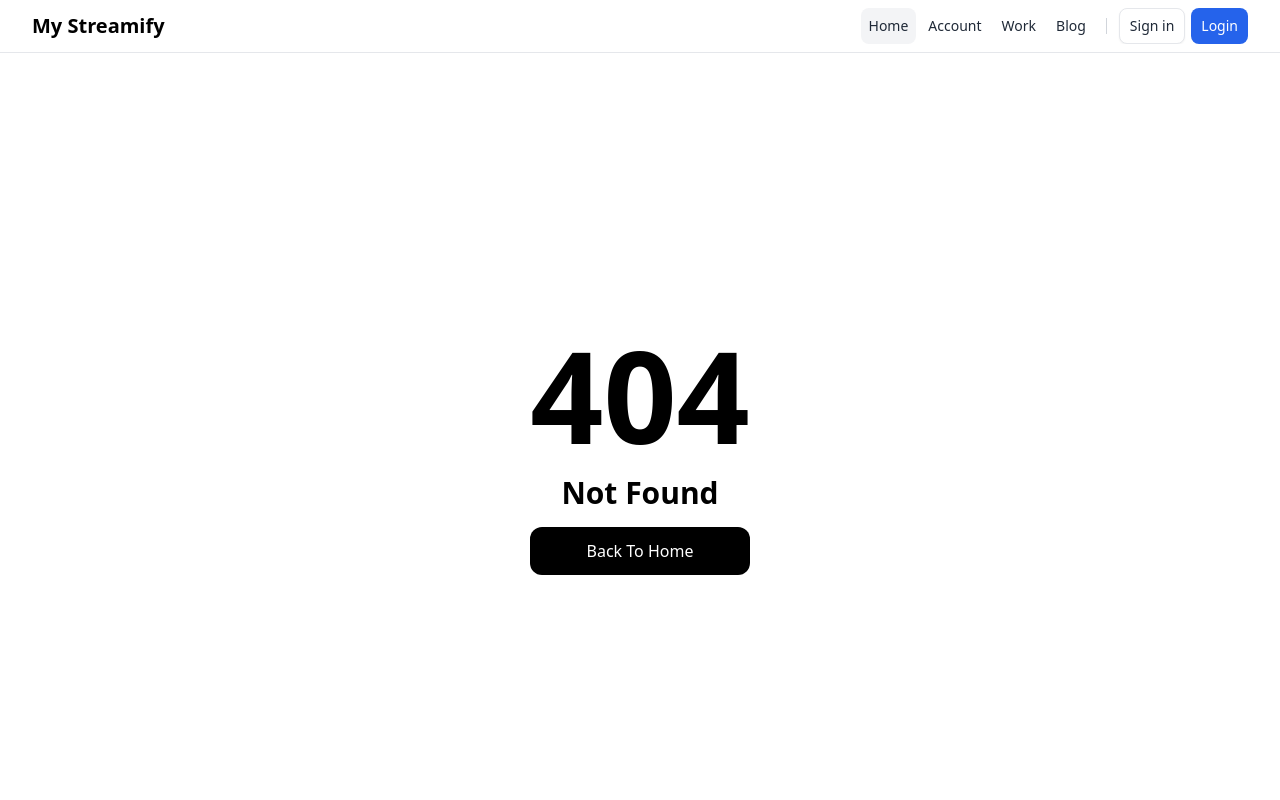
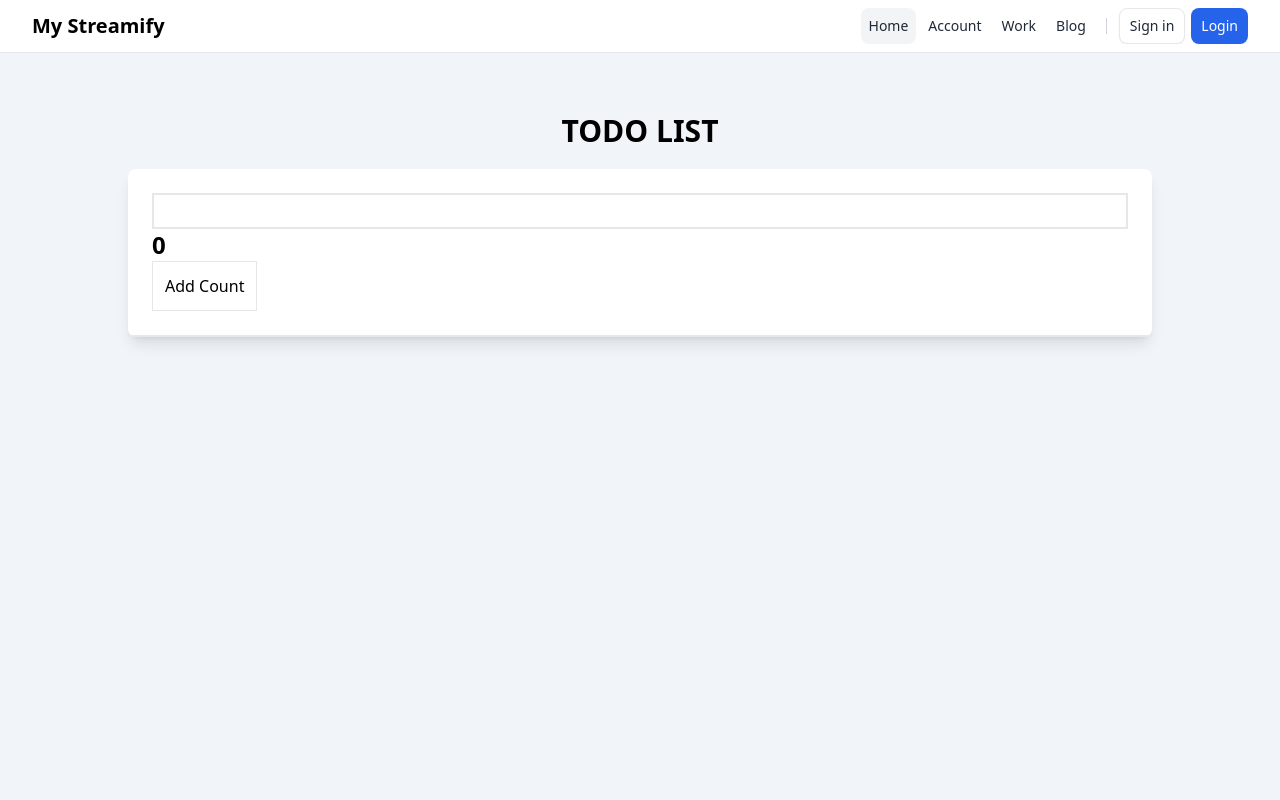
Before and after one commit to yash-nomadic/frontend, a Next.js app: page /todolist in a window 1280 px wide. Before the commit this address had no page. Shown: the top 800 px of the page. Built offline with nearby package versions, Linux system fonts and the light colour scheme.

Commit message:
TO DO LIST

```diff
--- /dev/null
+++ b/src/app/todolist/page.jsx
@@ -0,0 +1,61 @@
+'use client'
+
+import React, { useState } from 'react'
+
+const Todolist = () => {
+
+    // let count = 0;
+    const [count, setCount] = useState(0)
+
+    const addNewTask = (e) => {
+        console.log(e.code);
+
+        if (e.code === 'Enter') {
+            console.log(e.target.value);
+            e.target.value = ''
+
+        }
+
+    }
+
+
+    return (
+        <div className='bg-slate-100 h-screen'>
+            <div className='max-w-[80%] mx-auto py-10'>
+
+                <h1 className='font-bold text-center my-5 text-3xl'>TODO LIST</h1>
+
+                <div className='bg-white rounded-lg shadow-lg'>
+
+                    <div className='p-6 border-b-2'>
+
+                        <input
+                            onKeyDown={addNewTask}
+                            className='w-full px-3 py-1 border-2'
+                            type="text"
+                        />
+
+                        <h1 className='text-2xl font-bold'>{count}</h1>
+
+                        <button className='border p-3' onClick={() => {
+                            setCount(count+1);
+                            console.log(count);
+
+                        }}>Add Count</button>
+
+
+
+                    </div>
+
+                </div>
+
+            </div>
+
+
+
+
+        </div>
+    )
+}
+
+export default Todolist
```
